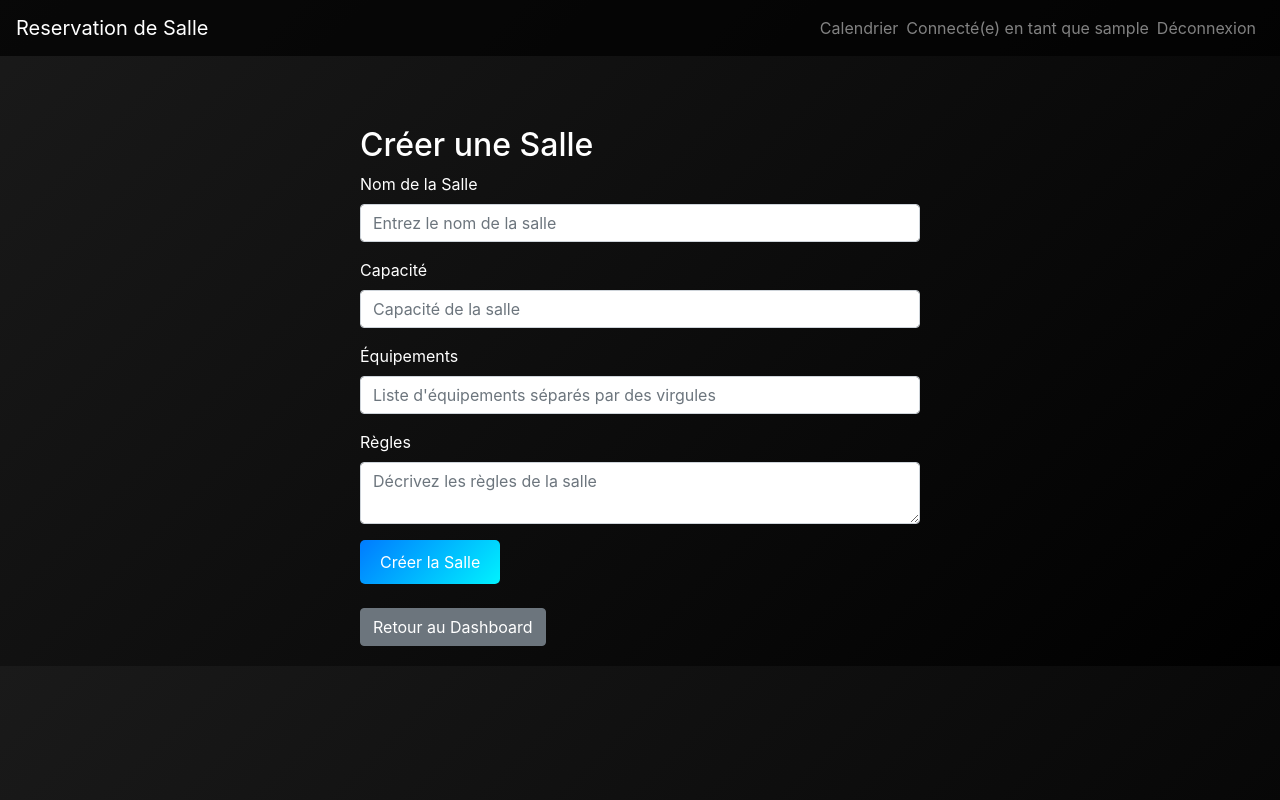
After one commit to HectorPRISER/reservation_de_salle, a Flask app: template front_dev/templates/create_room.html in a window 1280 px wide. The commit adds this page. Run offline with Flask 3, Linux system fonts and the light colour scheme; the template is opened without the code that fills it: most values are stand-ins (such as "Sample title", 1, 10 or a date in 2020); some libraries are stand-ins or nearby versions.

Commit message:
create room

```diff
--- a/front_dev/app.py
+++ b/front_dev/app.py
@@ -190,6 +190,44 @@ def book(room_id):
 
     return render_template('book.html', room=room_details)
 
+@app.route('/create_room', methods=['GET', 'POST'])
+def create_room():
+    token = session.get('token')
+    if not token:
+        flash("Veuillez vous connecter", "warning")
+        return redirect(url_for('login'))
+
+    if request.method == 'POST':
+        # Récupérer les données du formulaire
+        name = request.form.get('name')
+        capacity = request.form.get('capacity')
+        features = request.form.get('features')
+        rules = request.form.get('rules')
+
+        # Traitement du champ "features" en liste (les équipements séparés par des virgules)
+        features_list = [feature.strip() for feature in features.split(',')] if features else []
+
+        # Préparer les données dans le format attendu par votre API
+        room_data = {
+            "name": name,
+            "capacity": int(capacity),
+            "features": features_list,
+            "rules": rules  # Vous pouvez également envoyer un objet JSON si besoin
+        }
+
+        headers = {'Authorization': f'Bearer {token}'}
+        try:
+            # Envoyer la requête POST de création à l'API
+            response = requests.post(f"{API_BASE_URL}/rooms", json=room_data, headers=headers)
+            if response.status_code == 201:
+                flash("Salle créée avec succès", "success")
+                return redirect(url_for('dashboard'))
+            else:
+                flash("Erreur lors de la création de la salle", "danger")
+        except Exception as e:
+            flash("Erreur de connexion à l'API", "danger")
+
+    return render_template('create_room.html', username=session.get('username'))
 
 
 if __name__ == '__main__':
--- /dev/null
+++ b/front_dev/templates/create_room.html
@@ -0,0 +1,82 @@
+<!DOCTYPE html>
+<html lang="fr">
+<head>
+    <meta charset="UTF-8">
+    <title>Créer une Salle</title>
+    <link rel="stylesheet" href="https://stackpath.bootstrapcdn.com/bootstrap/4.5.2/css/bootstrap.min.css">
+    <style>
+      body {
+          font-family: -apple-system, BlinkMacSystemFont, "Segoe UI", Roboto, "Helvetica Neue", Arial, sans-serif;
+          background: linear-gradient(135deg, #1a1a1a, #000000);
+          margin: 0;
+          padding: 0;
+      }
+      .navbar {
+          background: rgba(0, 0, 0, 0.7);
+      }
+      .navbar-brand, .nav-link, .navbar-text {
+          color: white;
+      }
+      .container {
+          max-width: 600px;
+          padding: 20px;
+          margin-top: 50px;
+      }
+      .btn-submit {
+          background: linear-gradient(135deg, #007bff, #00f2fe);
+          color: white;
+          border: none;
+          padding: 10px 20px;
+          border-radius: 5px;
+      }
+      .btn-submit:hover {
+          transform: scale(1.02);
+      }
+    </style>
+</head>
+<body>
+<nav class="navbar navbar-expand-lg navbar-dark">
+    <a class="navbar-brand" href="{{ url_for('dashboard') }}">Reservation de Salle</a>
+    <div class="collapse navbar-collapse">
+        <ul class="navbar-nav ml-auto">
+            <li class="nav-item">
+                <a class="nav-link" href="{{ url_for('calendar_view') }}">Calendrier</a>
+            </li>
+            <li class="nav-item">
+                <span class="navbar-text">Connecté(e) en tant que {{ username }}</span>
+            </li>
+            <li class="nav-item">
+                <a class="nav-link" href="{{ url_for('logout') }}">Déconnexion</a>
+            </li>
+        </ul>
+    </div>
+</nav>
+<div class="container">
+    <h2 class="text-white">Créer une Salle</h2>
+    <form method="post" action="{{ url_for('create_room') }}">
+        <div class="form-group">
+            <label for="name" class="text-white">Nom de la Salle</label>
+            <input type="text" class="form-control" id="name" name="name" placeholder="Entrez le nom de la salle" required>
+        </div>
+        <div class="form-group">
+            <label for="capacity" class="text-white">Capacité</label>
+            <input type="number" class="form-control" id="capacity" name="capacity" placeholder="Capacité de la salle" required>
+        </div>
+        <div class="form-group">
+            <label for="features" class="text-white">Équipements</label>
+            <input type="text" class="form-control" id="features" name="features" placeholder="Liste d'équipements séparés par des virgules">
+        </div>
+        <div class="form-group">
+            <label for="rules" class="text-white">Règles</label>
+            <textarea class="form-control" id="rules" name="rules" placeholder="Décrivez les règles de la salle"></textarea>
+        </div>
+        <button type="submit" class="btn btn-submit">Créer la Salle</button>
+    </form>
+    <br>
+    <a href="{{ url_for('dashboard') }}" class="btn btn-secondary">Retour au Dashboard</a>
+</div>
+
+<script src="https://code.jquery.com/jquery-3.5.1.slim.min.js"></script>
+<script src="https://cdn.jsdelivr.net/npm/bootstrap@4.5.2/dist/js/bootstrap.bundle.min.js"></script>
+</body>
+</html>
```
Also changed, not shown: front_dev/templates/dashboard.html (+15 -4 lines).
